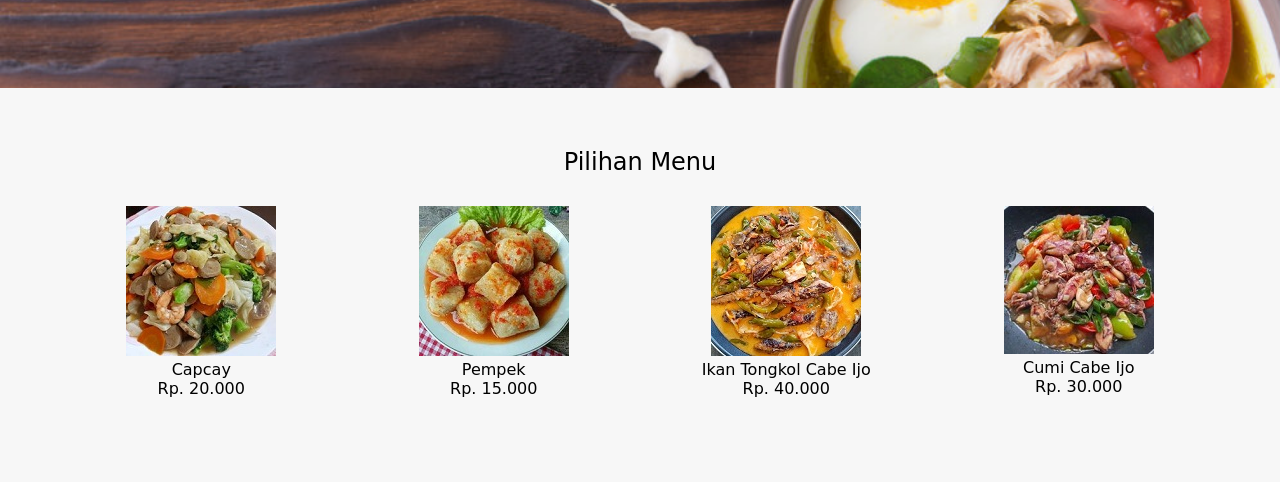
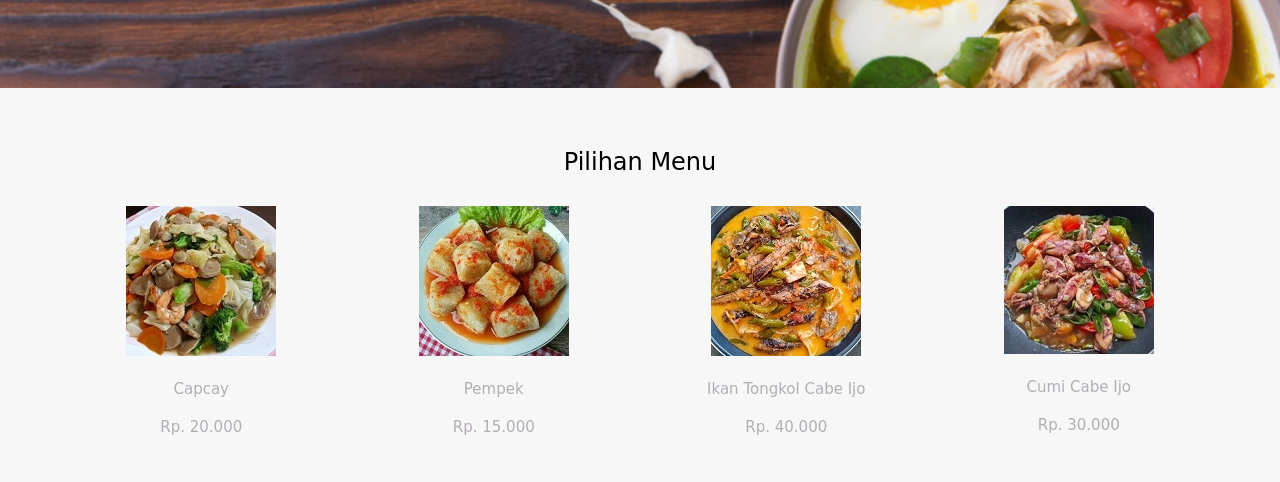
Before and after one commit to FitrianiYuniliaRachmadi/halaman-website-pemesanan-makanan, a plain HTML site: page index.html in a window 1280 px wide. Shown: the part 318-800 px from the top of the page. Drawn offline with Linux system fonts and the light colour scheme.

Commit message:
Update stylesheet.css

```diff
--- a/stylesheet.css
+++ b/stylesheet.css
@@ -84,11 +84,12 @@ body{
 	position: relative;
 }
 
-.lesson-icon p {
-	position:absolute;
-	top: 90px;
-	width: 100%;
-	color: white;
+.txt-contents {
+	width: 80%;
+	display: inline-block;
+	margin-top: 20px;
+	font-size: 15px;
+	color: #b3aeb5;
 }
 
 .message {
```
